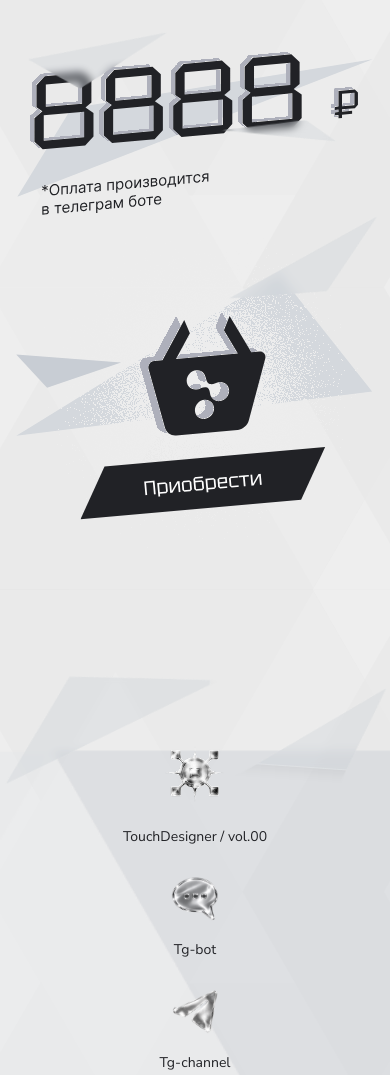
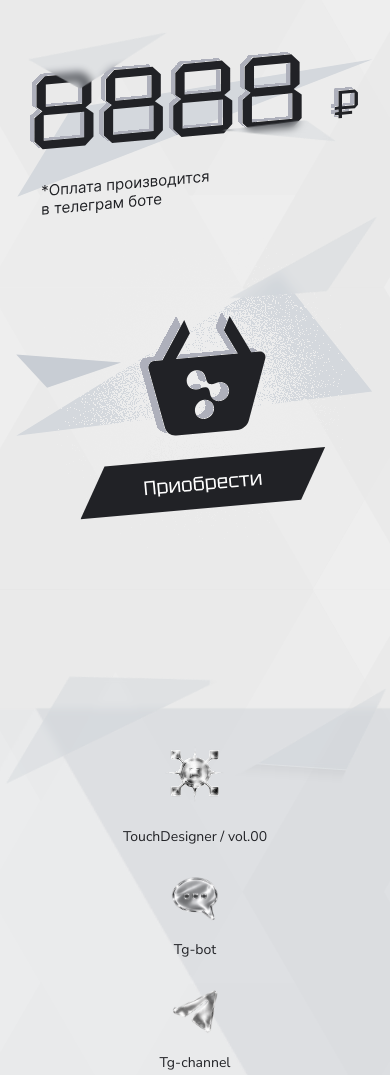
Before and after one commit to shizikaep-prog/TDcourse, a plain HTML site: page index.html in a window 390 px wide. Shown: the part 3890-4965 px from the top of the page. Drawn offline with Linux system fonts and the light colour scheme; a web font is replaced by a local one.

Commit message:
Raise mobile footer background

```diff
--- a/css/style.css
+++ b/css/style.css
@@ -2171,12 +2171,12 @@ button { font: inherit; }
     }
     .footer-bg {
         position: absolute;
-        top: -122px;
+        top: -190px;
         right: 0;
         bottom: auto;
         left: 0;
         width: 100%;
-        height: calc(100% + 122px);
+        height: calc(100% + 190px);
         object-fit: cover;
         object-position: center;
     }
```
